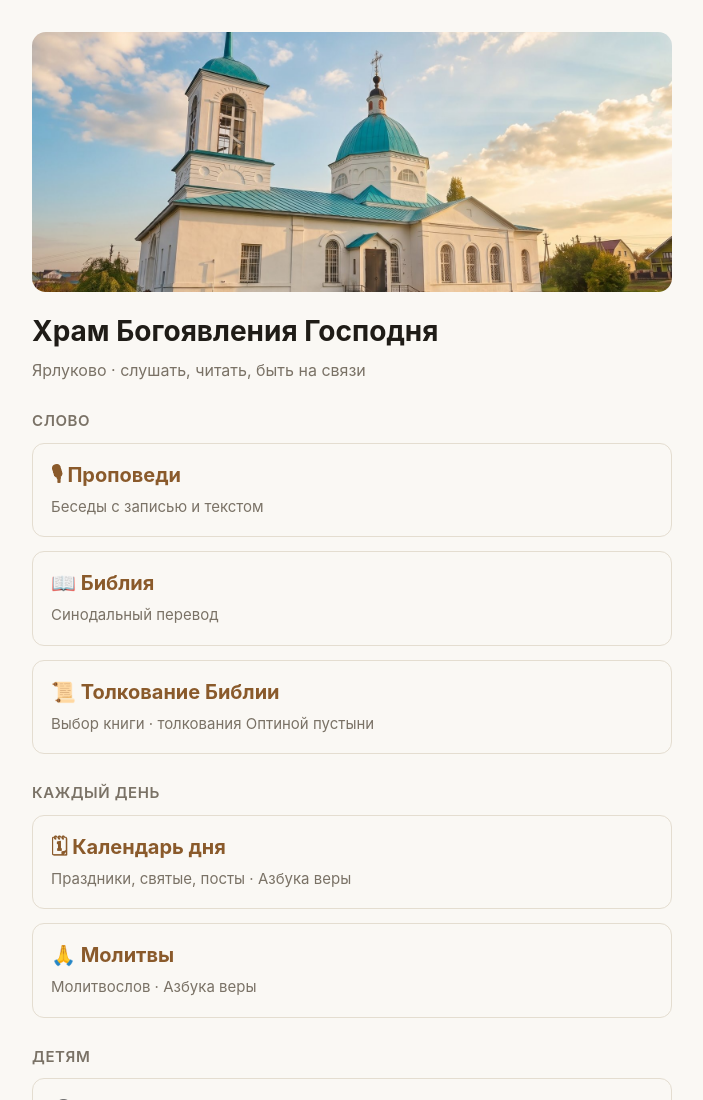
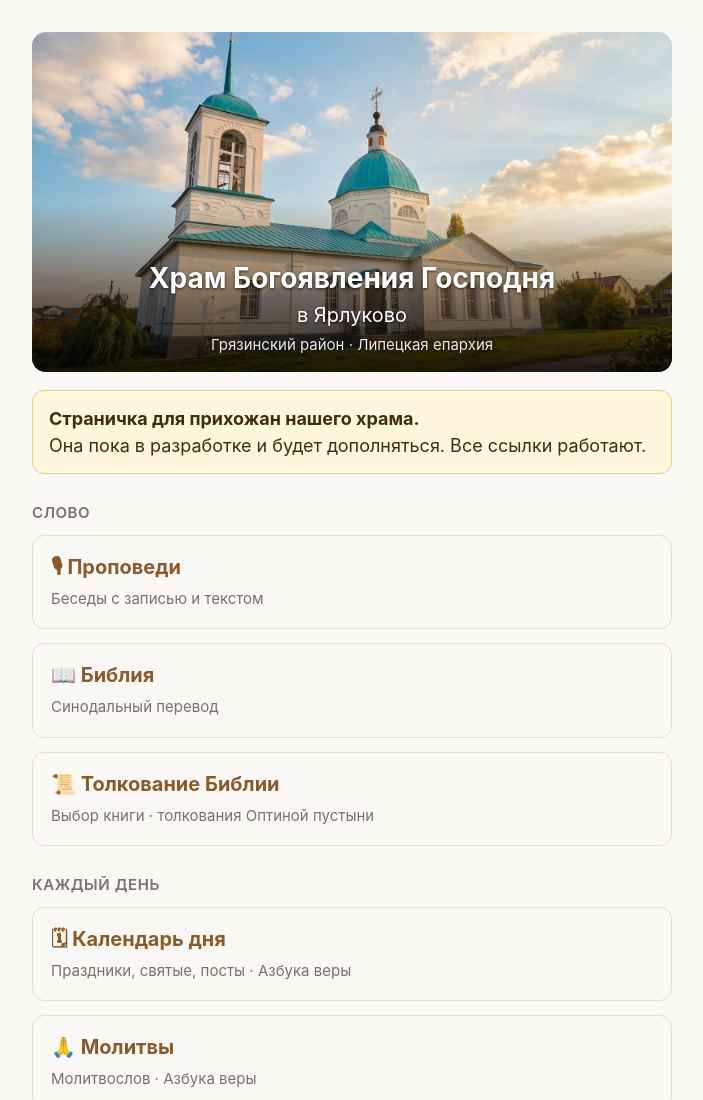
Before and after one commit to Vladd75/hram, a plain HTML site: page index.html in a window 1280 px wide. Shown: the top 1100 px of the page, without its empty margins (288-991 px from the left). Drawn offline with Linux system fonts and the light colour scheme.

Commit message:
Главная: название и подписи на фото, плашка «для прихожан, в разработке»
Co-Authored-By: Claude Sonnet 5.5 <noreply@anthropic.com>

```diff
--- a/index.html
+++ b/index.html
@@ -14,8 +14,15 @@ body { margin: 0; background: var(--bg); color: var(--fg);
   font-family: -apple-system, "Segoe UI", Roboto, system-ui, sans-serif; font-size: 19px; line-height: 1.5; }
 main { max-width: 680px; margin: 0 auto; padding: 32px 20px 60px; }
 h1 { font-size: 28px; margin: 0 0 6px; }
-.hero { width: 100%; height: 260px; object-fit: cover; object-position: center 45%; border-radius: 14px; margin: 0 0 18px; display: block; }
-.sub { color: var(--muted); font-size: 16px; margin: 0 0 28px; }
+.top { position: relative; margin: 0 0 18px; border-radius: 14px; overflow: hidden; }
+.hero { width: 100%; height: 340px; object-fit: cover; object-position: center 45%; display: block; }
+.cap { position: absolute; left: 0; right: 0; bottom: 0; padding: 60px 16px 16px; text-align: center; color: #fff;
+  background: linear-gradient(transparent, rgba(0,0,0,.8)); text-shadow: 0 1px 3px rgba(0,0,0,.7); }
+.cap h1 { margin: 0 0 4px; font-size: 28px; line-height: 1.2; }
+.cap .v { font-size: 20px; }
+.cap small { display: block; font-size: 15px; opacity: .9; margin-top: 4px; }
+.note { background: #fff6dd; color: #3b2f10; border: 1px solid #e6cf8a; border-radius: 12px; padding: 14px 16px; margin: 0 0 26px; font-size: 18px; }
+@media (prefers-color-scheme: dark) { .note { background: #2c2512; color: #ece0bd; border-color: #5a4a1c; } }
 .card { display: block; padding: 16px 18px; margin: 0 0 14px; border: 1px solid var(--line);
   border-radius: 12px; text-decoration: none; color: var(--fg); }
 .card b { display: block; font-size: 20px; color: var(--accent); margin-bottom: 2px; }
@@ -28,9 +35,12 @@ footer a { color: var(--muted); }
 </head>
 <body>
 <main>
-<img class="hero" src="img/hram.jpg" alt="Храм Богоявления Господня, Ярлуково">
-<h1>Храм Богоявления Господня</h1>
-<p class="sub">Ярлуково · слушать, читать, быть на связи</p>
+<div class="top">
+<img class="hero" src="img/hram.jpg" alt="Храм Богоявления Господня в Ярлуково">
+<div class="cap"><h1>Храм Богоявления Господня</h1><div class="v">в Ярлуково</div>
+<small>Грязинский район · Липецкая епархия</small></div>
+</div>
+<p class="note"><b>Страничка для прихожан нашего храма.</b><br>Она пока в разработке и будет дополняться. Все ссылки работают.</p>
 
 <h2>Слово</h2>
 <a class="card" href="https://vladd75.github.io/propovedi/"><b>🎙 Проповеди</b><span>Беседы с записью и текстом</span></a>
```
